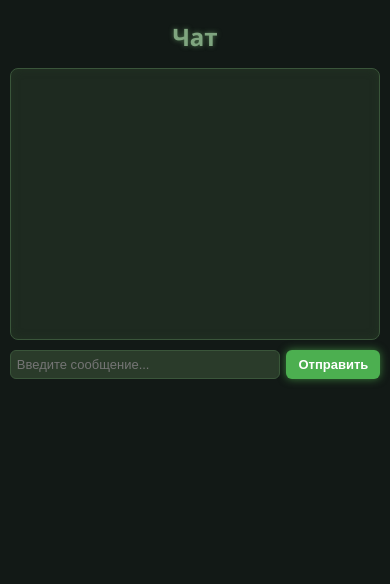
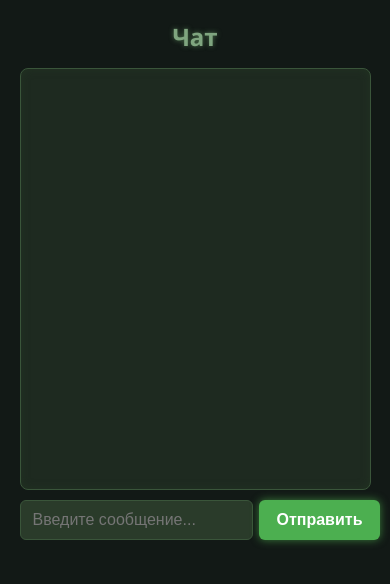
Before and after one commit to Heart-Of-Chornobyl/chatov, a Flask app: page /chat.html in a window 390 px wide. Shown: the top 584 px of the page. Run offline with Flask 3, Linux system fonts and the light colour scheme; the visitor is signed in with stand-in values (Sample User, id 1); some libraries are stand-ins or nearby versions.

Commit message:
Update chat.html

```diff
--- a/templates/chat.html
+++ b/templates/chat.html
@@ -2,25 +2,22 @@
 <html lang="ru">
 <head>
 <meta charset="UTF-8" />
-  <meta name="viewport" content="width=device-width, initial-scale=1.0">
 <title>Чат</title>
 <style>
   body {
     font-family: 'Segoe UI', Tahoma, Geneva, Verdana, sans-serif;
-      max-width: 600px;
+    max-width: 100%;
     margin: 20px auto;
     background-color: #121916;
     color: #c1d8c1;
     user-select: none;
   }
-
   h2 {
     text-align: center;
     color: #7fa57f;
     text-shadow: 0 0 5px #4a6f4a;
     margin-bottom: 15px;
   }
-
   #messages {
     border: 1px solid #3a553a;
     height: 400px;
@@ -54,16 +48,15 @@
     user-select: none;
     transition: color 0.3s ease;
   }
-
   .reply-btn:hover {
     color: #7fff7f;
   }
-
   #input-area {
     display: flex;
     gap: 6px;
+    justify-content: space-between;
+    margin-top: 10px;
   }
-
   #input-area input[type="text"] {
     flex-grow: 1;
     padding: 10px 12px;
@@ -133,39 +148,40 @@
       margin: 10px auto;
     }
 
-      #messages {
-        height: 300px;
+    form {
+      padding: 20px;
     }
 
-      .message {
+    input[type="text"], input[type="password"], button {
       font-size: 14px;
+      padding: 8px 12px;
     }
 
-      #input-area input[type="text"] {
-        font-size: 14px;
-        padding: 8px;
-      }
-
-      #input-area button {
-        font-size: 14px;
-        padding: 8px 15px;
+    #tabs button {
+      padding: 8px 14px;
+      font-size: 1rem;
     }
   }
 
-    /* Для очень маленьких экранов */
+  /* Для маленьких экранов */
   @media screen and (max-width: 480px) {
-      #messages {
-        height: 250px;
+    body {
+      width: 90%;
+      margin: 5px auto;
     }
 
-      #input-area input[type="text"] {
-        font-size: 13px;
-        padding: 6px;
+    form {
+      padding: 15px;
     }
 
-      #input-area button {
+    input[type="text"], input[type="password"], button {
       font-size: 13px;
+      padding: 6px 10px;
+    }
+
+    #tabs button {
       padding: 6px 12px;
+      font-size: 0.95rem;
     }
   }
 </style>
@@ -195,16 +211,51 @@
   // Для хранения ника пользователя, которому отправляем файл
   let fileSendTarget = null;
 
+  // Объект с текущим статусом пользователей, пример:
+  // { 'Alice': 'online', 'Bob': 'offline' }
+  let userStatuses = {};
+
+  // Функция форматирования времени [HH:MM]
+  function formatTime(date) {
+    const h = date.getHours().toString().padStart(2,'0');
+    const m = date.getMinutes().toString().padStart(2,'0');
+    return `[${h}:${m}]`;
+  }
+
   function addMessage(msg) {
     const div = document.createElement('div');
     div.className = 'message';
+
+    // Время — текущее время при получении сообщения (локальное)
+    const timeSpan = document.createElement('span');
+    timeSpan.className = 'time-text';
+    timeSpan.textContent = formatTime(new Date());
+
+    // Индикатор статуса
+    const statusSpan = document.createElement('span');
+    statusSpan.className = 'status-indicator';
+
+    // Текст статуса [online]/[offline]
+    const statusTextSpan = document.createElement('span');
+    statusTextSpan.className = 'status-text';
+
+    const status = userStatuses[msg.user];
+    if (status === 'online') {
+      statusSpan.classList.add('online');
+      statusTextSpan.textContent = '[online]';
+      statusTextSpan.style.color = '#4caf50';
+    } else {
+      statusSpan.classList.add('offline');
+      statusTextSpan.textContent = '[offline]';
+      statusTextSpan.style.color = '#e04c4c';
+    }
 
     const usernameSpan = document.createElement('span');
     usernameSpan.textContent = msg.user;
     usernameSpan.className = 'username';
     usernameSpan.title = 'Нажмите, чтобы ответить или отправить файл';
 
-    // При клике на ник — открываем выбор файла для отправки
+    // Клик на ник — выбор файла для отправки
     usernameSpan.addEventListener('click', () => {
       fileSendTarget = msg.user;
       fileInput.click();
@@ -213,17 +264,19 @@
     const replyBtn = document.createElement('span');
     replyBtn.textContent = '[Ответить]';
     replyBtn.className = 'reply-btn';
-
-    function onReplyClick() {
+    replyBtn.addEventListener('click', () => {
       input.value = '@' + msg.user + ', ';
       input.focus();
-    }
-    replyBtn.addEventListener('click', onReplyClick);
+    });
 
+    // Добавляем все в div сообщения: время, статус, текст статуса, ник, кнопка ответить
+    div.appendChild(timeSpan);
+    div.appendChild(statusSpan);
+    div.appendChild(statusTextSpan);
     div.appendChild(usernameSpan);
     div.appendChild(replyBtn);
 
-    // Если это файл — показываем ссылку или изображение с возможностью скачать
+    // Если файл — показываем превью или ссылку для скачивания
     if (msg.file) {
       const mimeType = msg.file.type || '';
 
@@ -262,6 +315,13 @@
     messagesDiv.scrollTop = messagesDiv.scrollHeight;
   }
 
+  // Обновляем статус пользователей
+  socket.on('user_statuses', (statuses) => {
+    userStatuses = statuses;
+    // Чтобы при изменении статуса, обновить уже показанные сообщения — можно перерисовать,
+    // но это просто пример, сейчас статусы обновятся только при новых сообщениях
+  });
+
   socket.on('load_messages', msgs => {
     messagesDiv.innerHTML = '';
     msgs.forEach(addMessage);
```
Also changed, not shown: other parts of templates/chat.html (+30 -14 lines). Lines whose indentation alone changed are shown as unchanged.
